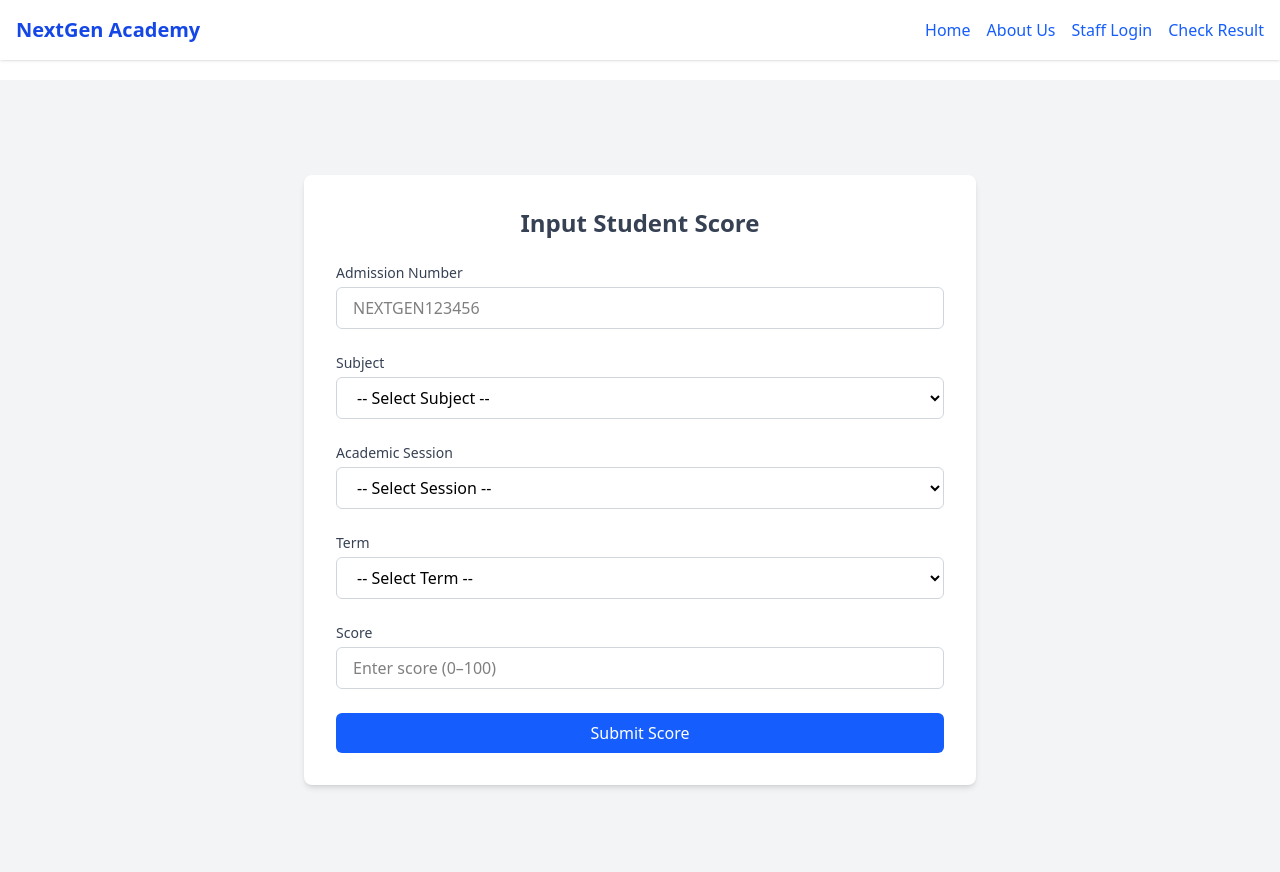
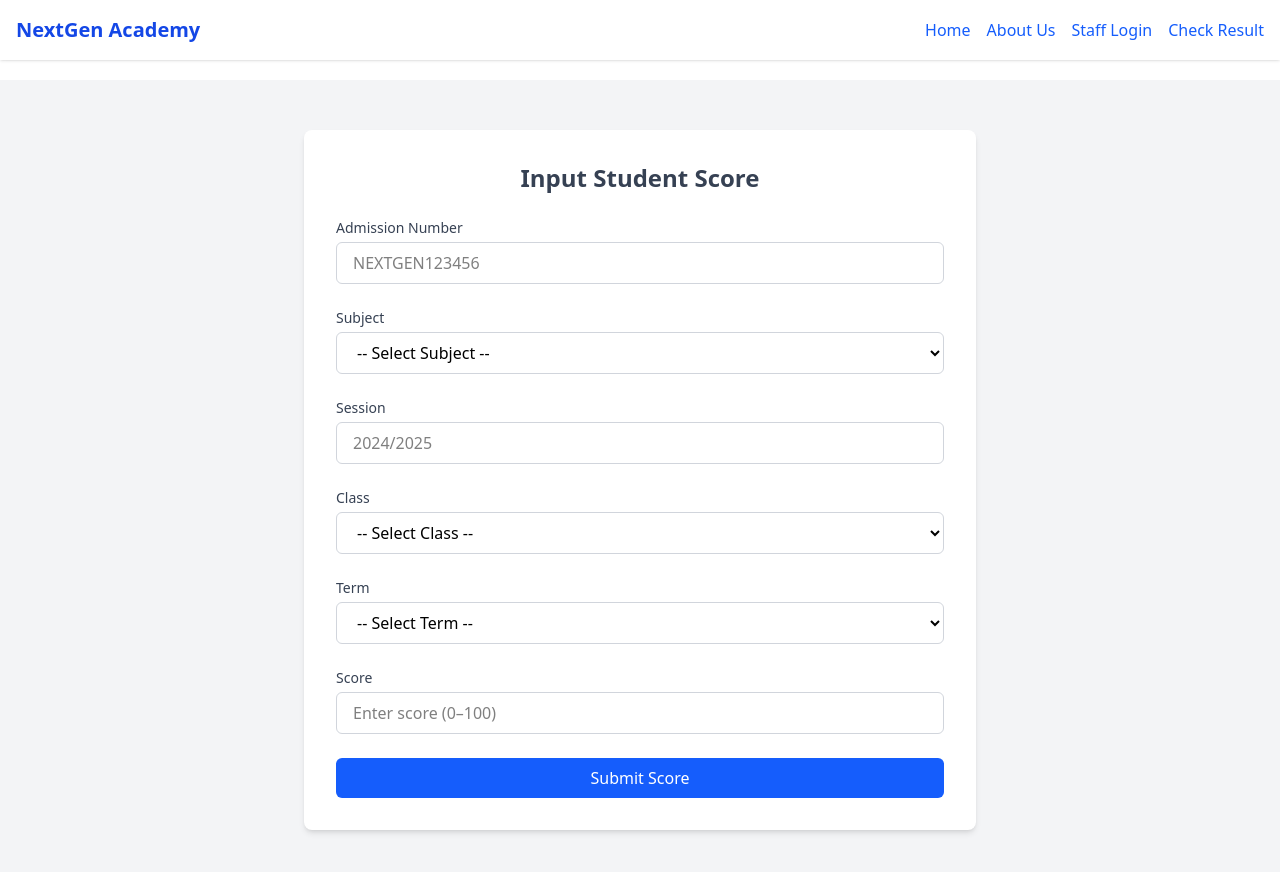
Before and after one commit to ChijiokeElijah/NextGen-portal, a Next.js app in the folder client/: page /teacher/create-score in a window 1280 px wide. Shown: the top 872 px of the page. Built offline with nearby package versions, Linux system fonts and the light colour scheme.

Commit message:
add student's class during result creation

```diff
--- a/client/src/app/teacher/create-score/page.jsx
+++ b/client/src/app/teacher/create-score/page.jsx
@@ -8,6 +8,7 @@ const page = () => {
     Admission_Number: "",
     subject: "",
     session: "",
+    student_class: "",
     term: "",
     score: "",
   });
@@ -86,6 +87,16 @@ const page = () => {
               <option value="">-- Select Subject --</option>
               <option value="Mathematics">Mathematics</option>
               <option value="English">English</option>
+              <option value="Chemistry">Chemistry</option>
+              <option value="Physics">Physics</option>
+              <option value="Biology">Biology</option>
+              <option value="Commerce">Commerce</option>
+              <option value="Economics">Economics</option>
+              <option value="Government">Government</option>
+              <option value="Further-Mathematics">Further Mathematics</option>
+              <option value="Accounting">Accounting</option>
+              <option value="Lit-in-English">Lit-in-English</option>
+              <option value="Geography">Geography</option>
               {/* Populate dynamically */}
             </select>
           </div>
@@ -93,25 +104,49 @@ const page = () => {
           {/* Session Select */}
           <div>
             <label
-              htmlFor="session"
+              htmlFor="score"
               className="block text-sm font-medium text-gray-700"
             >
-              Academic Session
+              Session
             </label>
-            <select
+            <input
+              type="text"
               id="session"
               name="session"
               value={formData.session}
               onChange={handleChange}
               required
+              min="0"
+              max="100"
+              className="mt-1 w-full px-4 py-2 border border-gray-300 rounded-md focus:ring-blue-500 focus:border-blue-500"
+              placeholder="2024/2025"
+            />
+          </div>
+          {/* CLASS */}
+          <div>
+            <label
+              htmlFor="student_class"
+              className="block text-sm font-medium text-gray-700"
+            >
+              Class
+            </label>
+            <select
+              id="student_class"
+              name="student_class"
+              value={formData.student_class}
+              onChange={handleChange}
+              required
               className="mt-1 w-full px-4 py-2 border border-gray-300 rounded-md focus:ring-blue-500 focus:border-blue-500"
             >
-              <option value="">-- Select Session --</option>
-              <option value="2024_2025">2024/2025</option>
-              <option value="2025_2026">2025/2026</option>
+              <option value="">-- Select Class --</option>
+              <option value="JS 1">JS 1</option>
+              <option value="JS 2">JS 2</option>
+              <option value="JS 3">JS 3</option>
+              <option value="SS 1">SS 1</option>
+              <option value="SS 2">SS 2</option>
+              <option value="SS 3">SS 3</option>
             </select>
           </div>
-
           {/* Term Select */}
           <div>
             <label
```
Also changed, not shown: 2 other files (tests, documents, lock files or other folders).
